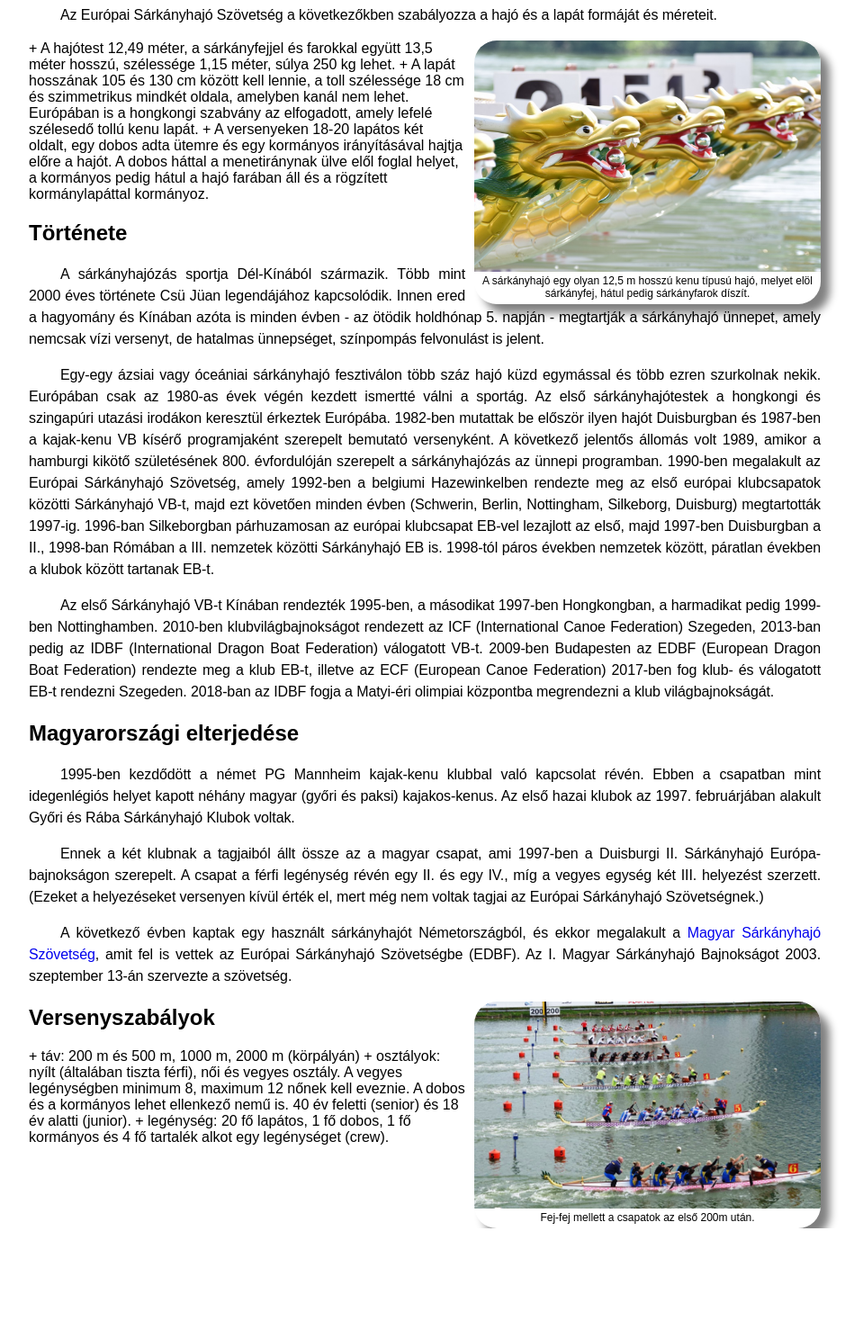
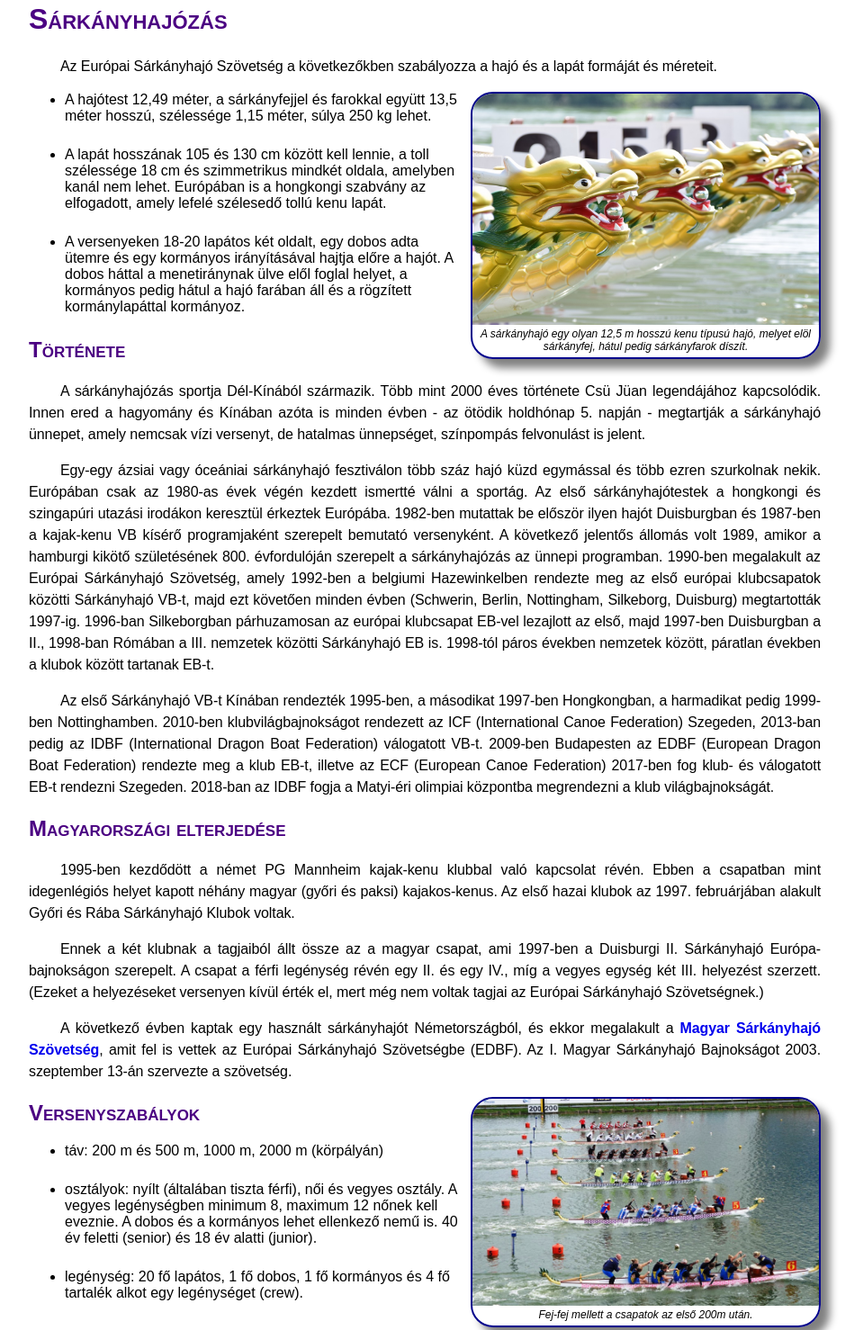
Before and after one commit to pmilan125/sarkanyhajo, a plain HTML site: page index.html in a window 1280 px wide. Shown: the part 103-1581 px from the top of the page at 90% size, without its empty margins (168-1127 px from the left). Before the commit the page ends 1468 px from the top, so only its background shows below. Drawn offline with Linux system fonts and the light colour scheme.

Commit message:
feat:complete

```diff
--- a/css/sarkany.css
+++ b/css/sarkany.css
@@ -1,25 +1,27 @@
-body{
+body {
   font-family: sans-serif;
-	background-image: url('viztukor.png');
+  background-image: url("viztukor.png");
 }
 
-#leiras{
-	background-image: url('fatyol.png');
+#leiras {
+  background-image: url("fatyol.png");
   width: 880px;
   margin: auto;
   margin-top: 50px;
   margin-bottom: 50px;
   border-top-left-radius: 50px;
   border-bottom-right-radius: 50px;
+  padding: 35px;
 }
 
-h1{
+h1,
+h2 {
   color: indigo;
   font-variant: small-caps;
   text-shadow: 1px 1px white;
 }
 
-p{
+p {
   text-indent: 35px;
   text-align: justify;
   letter-spacing: -0.1px;
@@ -33,19 +35,25 @@ p{
   font-size: 75%;
   padding: 0px 5px 5px;
   margin-left: 10px;
-  background-image: url('fatyol.png');
+  background-image: url("fatyol.png");
   border-radius: 25px;
   overflow: hidden;
   box-shadow: 10px 10px 10px gray;
+  border: 2px solid darkblue;
+  font-style: italic;
 }
 
-.kepkeret img{
+.kepkeret img {
   width: 385px;
   position: relative;
   left: -5px;
 }
 
+a {
+  text-decoration: none;
+  font-weight: bold;
+}
 
-a{
-  text-decoration: none;
+li {
+  margin-bottom: 25px;
 }
--- a/index.html
+++ b/index.html
@@ -22,15 +22,25 @@
         A sárkányhajó egy olyan 12,5 m hosszú kenu típusú hajó, melyet elöl
         sárkányfej, hátul pedig sárkányfarok díszít.
       </div>
-      + A hajótest 12,49 méter, a sárkányfejjel és farokkal együtt 13,5 méter
-      hosszú, szélessége 1,15 méter, súlya 250 kg lehet. + A lapát hosszának 105
-      és 130 cm között kell lennie, a toll szélessége 18 cm és szimmetrikus
-      mindkét oldala, amelyben kanál nem lehet. Európában is a hongkongi
-      szabvány az elfogadott, amely lefelé szélesedő tollú kenu lapát. + A
-      versenyeken 18-20 lapátos két oldalt, egy dobos adta ütemre és egy
-      kormányos irányításával hajtja előre a hajót. A dobos háttal a
-      menetiránynak ülve elől foglal helyet, a kormányos pedig hátul a hajó
-      farában áll és a rögzített kormánylapáttal kormányoz.
+      <ul>
+        <li>
+          A hajótest 12,49 méter, a sárkányfejjel és farokkal együtt 13,5 méter
+          hosszú, szélessége 1,15 méter, súlya 250 kg lehet.
+        </li>
+        <li>
+          A lapát hosszának 105 és 130 cm között kell lennie, a toll szélessége
+          18 cm és szimmetrikus mindkét oldala, amelyben kanál nem lehet.
+          Európában is a hongkongi szabvány az elfogadott, amely lefelé
+          szélesedő tollú kenu lapát.
+        </li>
+        <li>
+          A versenyeken 18-20 lapátos két oldalt, egy dobos adta ütemre és egy
+          kormányos irányításával hajtja előre a hajót. A dobos háttal a
+          menetiránynak ülve elől foglal helyet, a kormányos pedig hátul a hajó
+          farában áll és a rögzített kormánylapáttal kormányoz.
+        </li>
+      </ul>
+
       <h2>Története</h2>
       <p>
         A sárkányhajózás sportja Dél-Kínából származik. Több mint 2000 éves
@@ -102,12 +112,19 @@
         Fej-fej mellett a csapatok az első 200m után.
       </div>
       <h2>Versenyszabályok</h2>
-      + táv: 200 m és 500 m, 1000 m, 2000 m (körpályán) + osztályok: nyílt
-      (általában tiszta férfi), női és vegyes osztály. A vegyes legénységben
-      minimum 8, maximum 12 nőnek kell eveznie. A dobos és a kormányos lehet
-      ellenkező nemű is. 40 év feletti (senior) és 18 év alatti (junior). +
-      legénység: 20 fő lapátos, 1 fő dobos, 1 fő kormányos és 4 fő tartalék
-      alkot egy legénységet (crew).
+      <ul>
+        <li>táv: 200 m és 500 m, 1000 m, 2000 m (körpályán)</li>
+        <li>
+          osztályok: nyílt (általában tiszta férfi), női és vegyes osztály. A
+          vegyes legénységben minimum 8, maximum 12 nőnek kell eveznie. A dobos
+          és a kormányos lehet ellenkező nemű is. 40 év feletti (senior) és 18
+          év alatti (junior).
+        </li>
+        <li>
+          legénység: 20 fő lapátos, 1 fő dobos, 1 fő kormányos és 4 fő tartalék
+          alkot egy legénységet (crew).
+        </li>
+      </ul>
     </div>
   </body>
 </html>
```
Lines whose indentation alone changed are shown as unchanged.
